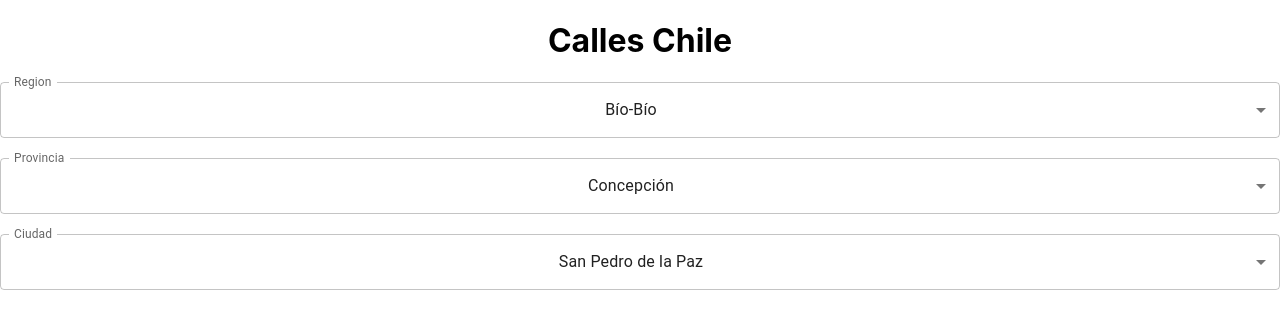
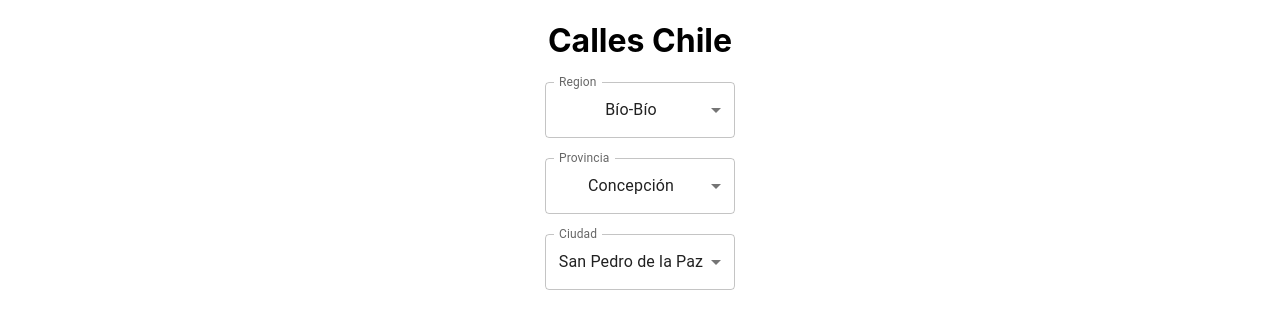
Before and after one commit to PabloIMG/Calles-Chile, a React (Create React App) app: page / in a window 1280 px wide. Shown: the top 328 px of the page. Built offline with nearby package versions, Linux system fonts and the light colour scheme.

Commit message:
Actualizar opción seleccionada

```diff
--- a/src/App.css
+++ b/src/App.css
@@ -1,5 +1,15 @@
 .App {
   text-align: center;
+}
+
+.FormContainer {
+  display: flex;
+  flex-direction: column;
+  align-items: center;
+  justify-content: center;
+  margin: 0 auto;
+  width: 100%;
+  max-width: 500px;
 }
 
 .App-logo {
--- a/src/App.js
+++ b/src/App.js
@@ -5,7 +5,9 @@ function App() {
 	return (
 		<div className="App">
 			<h1>Calles Chile</h1>
-			<Form />
+			<div className='FormContainer'>
+				<Form />
+			</div>
 		</div>
 	);
 }
--- a/src/components/SelectData.jsx
+++ b/src/components/SelectData.jsx
@@ -1,15 +1,19 @@
+import React, {useState} from "react";
 import { MenuItem, Select } from "@mui/material";
 
 function SelectData(props) {
 
     const { labelId, id, value, label, items } = props;
 
+    const [selected, setSelected] = useState(value);
+
     return (
         <Select
             labelId={labelId}
             id={id}
-            value={value}
+            value={selected}
             label={label}
+            onChange={(e) => setSelected(e.target.value)}
         >
             {items.map((item, index) => (
                 <MenuItem key={index} value={item.id}>{item.name}</MenuItem>
```
